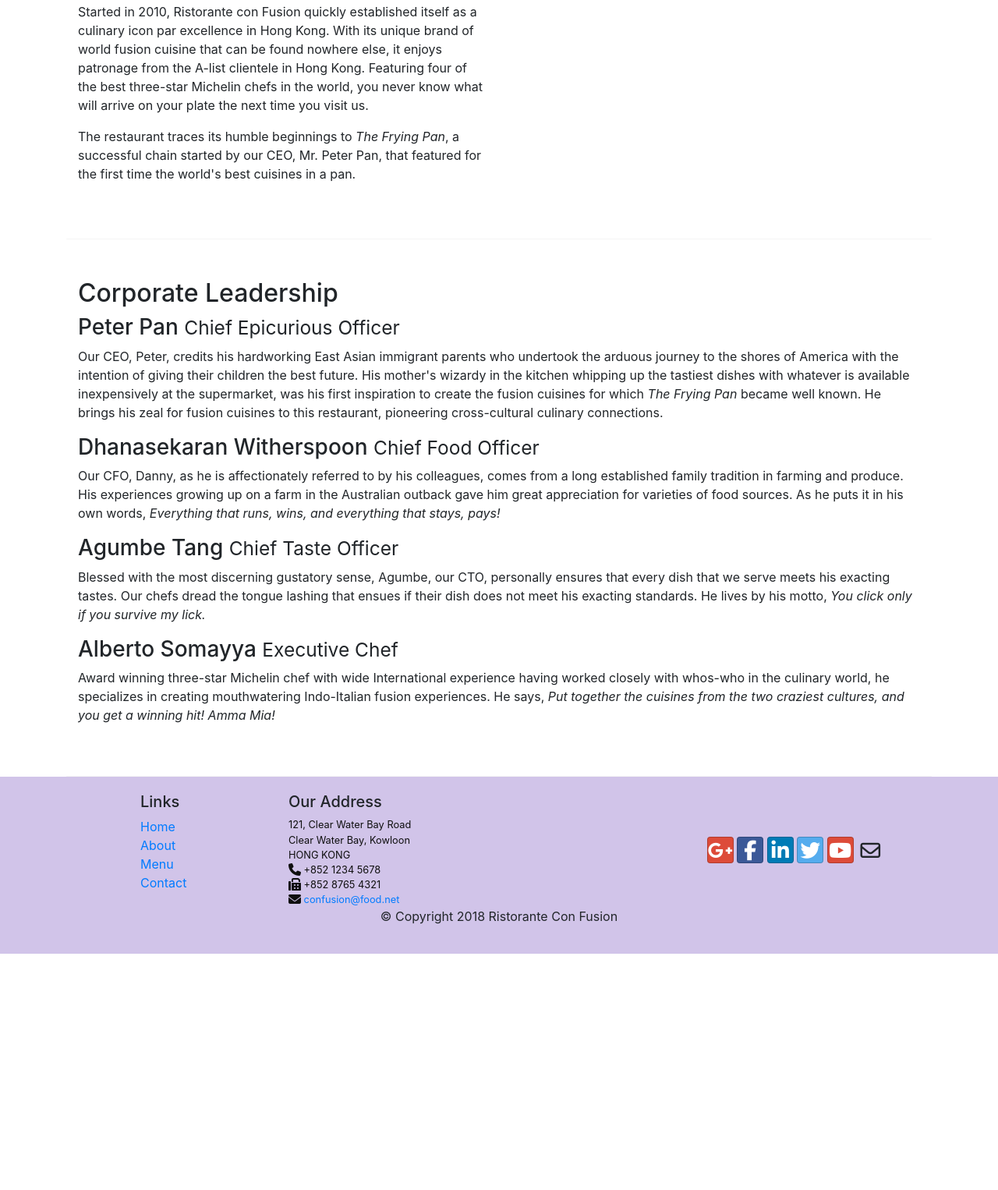
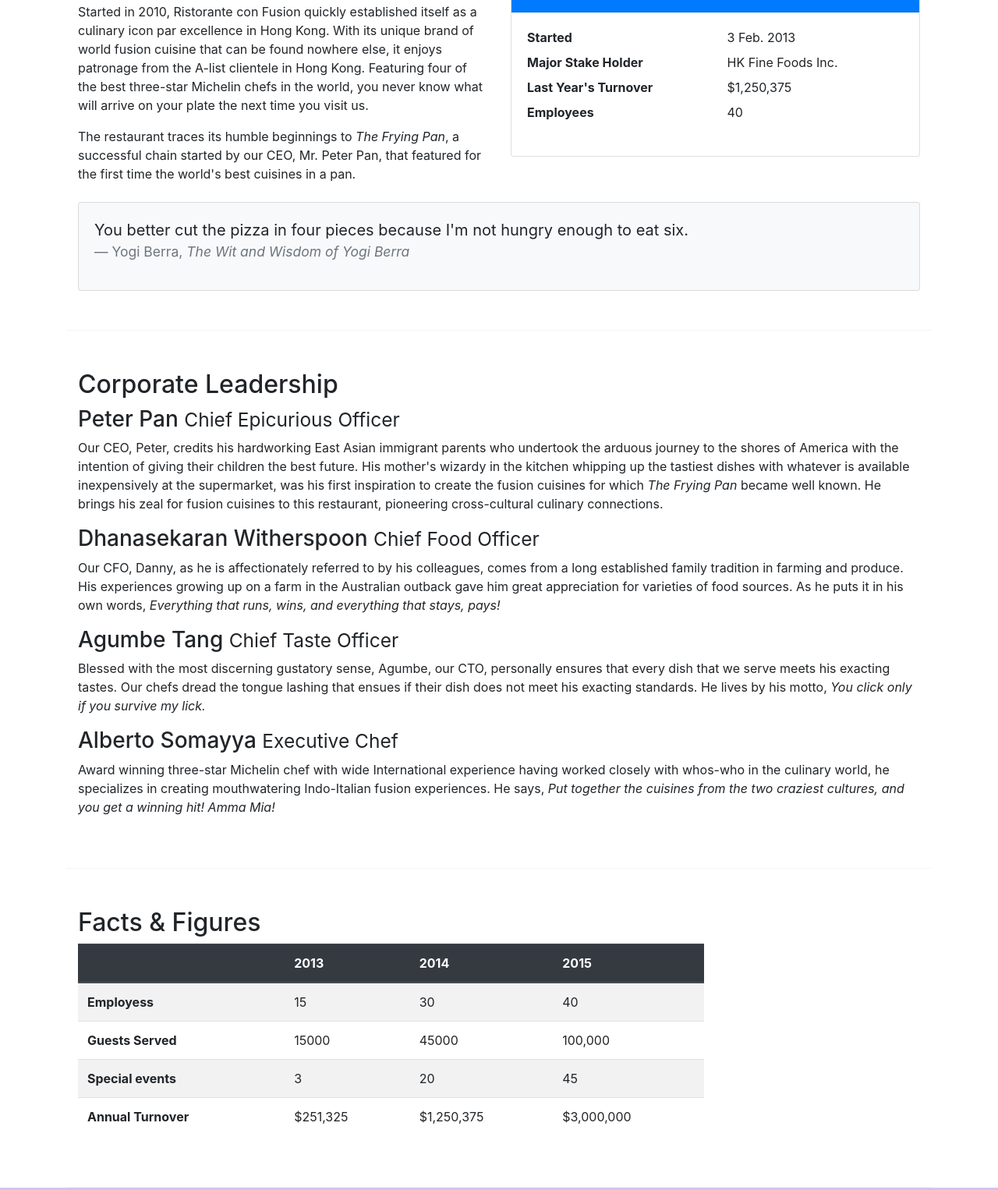
Before and after one commit to p-lizarazo/bootstrap-learning, a plain HTML site: page aboutus.html in a window 1280 px wide. Shown: the part 558-2084 px from the top of the page at 78% size. Before the commit the page ends 1781 px from the top, so only its background shows below. Drawn offline with nearby package versions, Linux system fonts and the light colour scheme.

Commit message:
tables and cards

```diff
--- a/aboutus.html
+++ b/aboutus.html
@@ -68,9 +68,37 @@
                 <p>The restaurant traces its humble beginnings to <em>The Frying Pan</em>, a successful chain started by our CEO, Mr. Peter Pan, that featured for the first time the world's best cuisines in a pan.</p>
 
             </div>
-            <div class="col-auto">
+
+            <div class="col-12 col-sm-6">
+                <div class="card">
+                    <h3 class="card-header bg-primary text-white">Facts At a Glance</h3>
+                    <div class="card-body">
+                        <dl class="row">
+                            <dt class="col-6">Started</dt>
+                            <dd class="col-6">3 Feb. 2013 </dd>
+                            <dt class="col-6">Major Stake Holder</dt>
+                            <dd class="col-6">HK Fine Foods Inc.</dd>
+                            <dt class="col-6">Last Year's Turnover</dt>
+                            <dd class="col-6">$1,250,375 </dd>
+                            <dt class="col-6">Employees</dt>
+                            <dd class="col-6">40</dd>
+                        </dl>
+                    </div>
+                </div>
             </div>
-            <hr>
+
+            <div class="col-12 mt-2">
+                <div class="card card-body bg-light">
+                    <blockquote class="blockquote">
+                        <p class="mb-0">You better cut the pizza in four pieces
+                            because I'm not hungry enough to eat six.
+                        </p>
+                        <footer class="blockquote-footer">Yogi Berra,
+                            <cite title="Source Title">The Wit and Wisdom of Yogi Berra</cite>
+                        </footer>
+                    </blockquote>
+                </div>
+            </div>
         </div>
 
 
@@ -85,6 +113,53 @@
                 <p class="d-none d-sm-block">Blessed with the most discerning gustatory sense, Agumbe, our CTO, personally ensures that every dish that we serve meets his exacting tastes. Our chefs dread the tongue lashing that ensues if their dish does not meet his exacting standards. He lives by his motto, <em>You click only if you survive my lick.</em></p>
                 <h3>Alberto Somayya <small>Executive Chef</small></h3>
                 <p class="d-none d-sm-block">Award winning three-star Michelin chef with wide International experience having worked closely with whos-who in the culinary world, he specializes in creating mouthwatering Indo-Italian fusion experiences. He says, <em>Put together the cuisines from the two craziest cultures, and you get a winning hit! Amma Mia!</em></p>
+            </div>
+       </div>
+       <div class="row row-content">
+            <div class="col-12 col-sm-9">
+                <h2>Facts &amp; Figures </h2>
+                <div class="table-responsive">
+                    <table class="table table-striped">
+                        <thead class="thead-dark">
+                            <tr>
+                                <th>&nbsp;</th>
+                                <th>2013</th>
+                                <th>2014</th>
+                                <th>2015</th>
+                            </tr>
+                        </thread>
+                        <tbody>
+                            <tr>
+                                <th>Employess</th>
+                                <td>15</td>
+                                <td>30</td>
+                                <td>40</td>
+                            </tr>
+                            <tr>
+                                <th>Guests Served</th>
+                                <td>15000</td>
+                                <td>45000</td>
+                                <td>100,000</td>
+                            </tr>
+
+                            <tr>
+                                <th>Special events</th>
+                                <td>3</td>
+                                <td>20</td>
+                                <td>45</td>
+                            </tr>
+                            <tr>
+                                <th>Annual Turnover</th>
+                                <td>$251,325</td>
+                                <td>$1,250,375</td>
+                                <td>$3,000,000</td>
+                            </tr>
+                        </tbody>
+                    </table>
+                </div>
+            </div>
+            <div class="col-12 col-sm-3">
+
             </div>
        </div>
 
```
